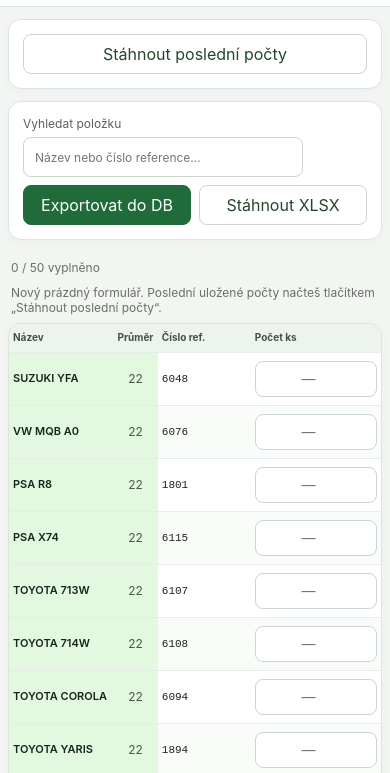
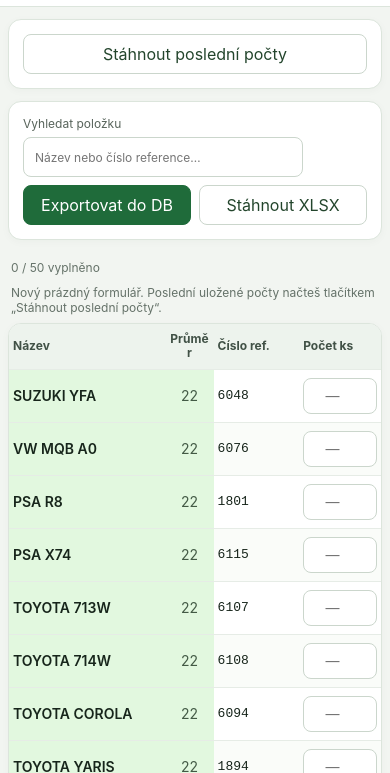
Before and after one commit to jakubsikora1-arch/skladova-evidence, a plain HTML site: page index.html in a window 390 px wide. Shown: the part 71-844 px from the top of the page. Drawn offline with nearby package versions, Linux system fonts and the light colour scheme.

Commit message:
Fit full inventory table on iPhone screens

```diff
--- a/styles.css
+++ b/styles.css
@@ -10,19 +10,20 @@
 .danger{background:#fff1ef;color:#9b2c22;border-color:#efc9c4}
 @media(max-width:620px){#syncBadge{min-width:112px;white-space:normal;max-width:125px;padding:7px 10px}}
 
-/* Compact table layout for iPhone-width screens */
+/* Full table on iPhone 16 and other narrow mobile screens */
 @media(max-width:430px){
   main{padding:0 8px}
   .table-wrap{overflow-x:hidden}
   table{width:100%;min-width:0;table-layout:fixed}
-  th,td{padding:8px 4px;font-size:12px}
-  th{font-size:10px;line-height:1.15;overflow-wrap:anywhere}
-  th:nth-child(1),td.name{width:28%}
-  th:nth-child(2),td.diameter{width:12%;text-align:center}
-  th:nth-child(3),td.ref{width:25%}
-  th:nth-child(4),tbody td:last-child{width:35%}
-  td.name{font-size:11px;line-height:1.2;overflow-wrap:anywhere;word-break:normal}
-  td.ref{font-size:11px;letter-spacing:0;overflow-wrap:anywhere;word-break:break-word}
-  td.diameter{font-size:12px}
-  td input{display:block;width:100%;min-width:0;height:36px;padding:0 4px;font-size:14px;text-align:center}
+  th,td{padding:8px 4px}
+  th{font-size:12px;line-height:1.2;white-space:normal;overflow-wrap:anywhere}
+  td{font-size:14px;line-height:1.25}
+  th:nth-child(1),td.name{width:42%}
+  th:nth-child(2),td.diameter{width:13%;text-align:center}
+  th:nth-child(3),td.ref{width:23%}
+  th:nth-child(4),tbody td:last-child{width:22%}
+  td.name{font-size:14px;overflow-wrap:anywhere;word-break:normal}
+  td.ref{font-size:13px;letter-spacing:0;overflow-wrap:anywhere;word-break:break-word}
+  td.diameter{font-size:14px}
+  td input{display:block;width:100%;min-width:0;height:36px;padding:0 2px;font-size:14px;text-align:center}
 }
```
